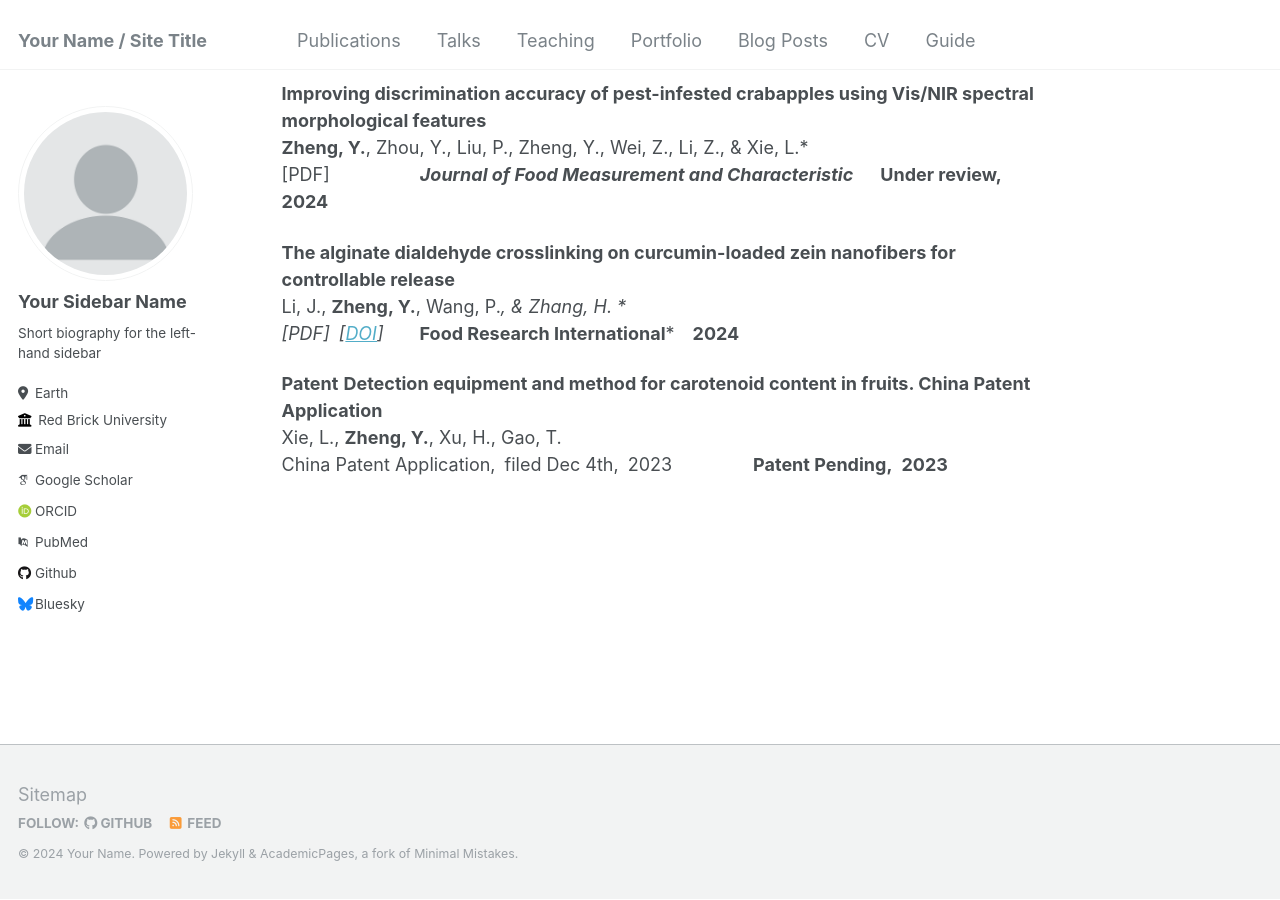
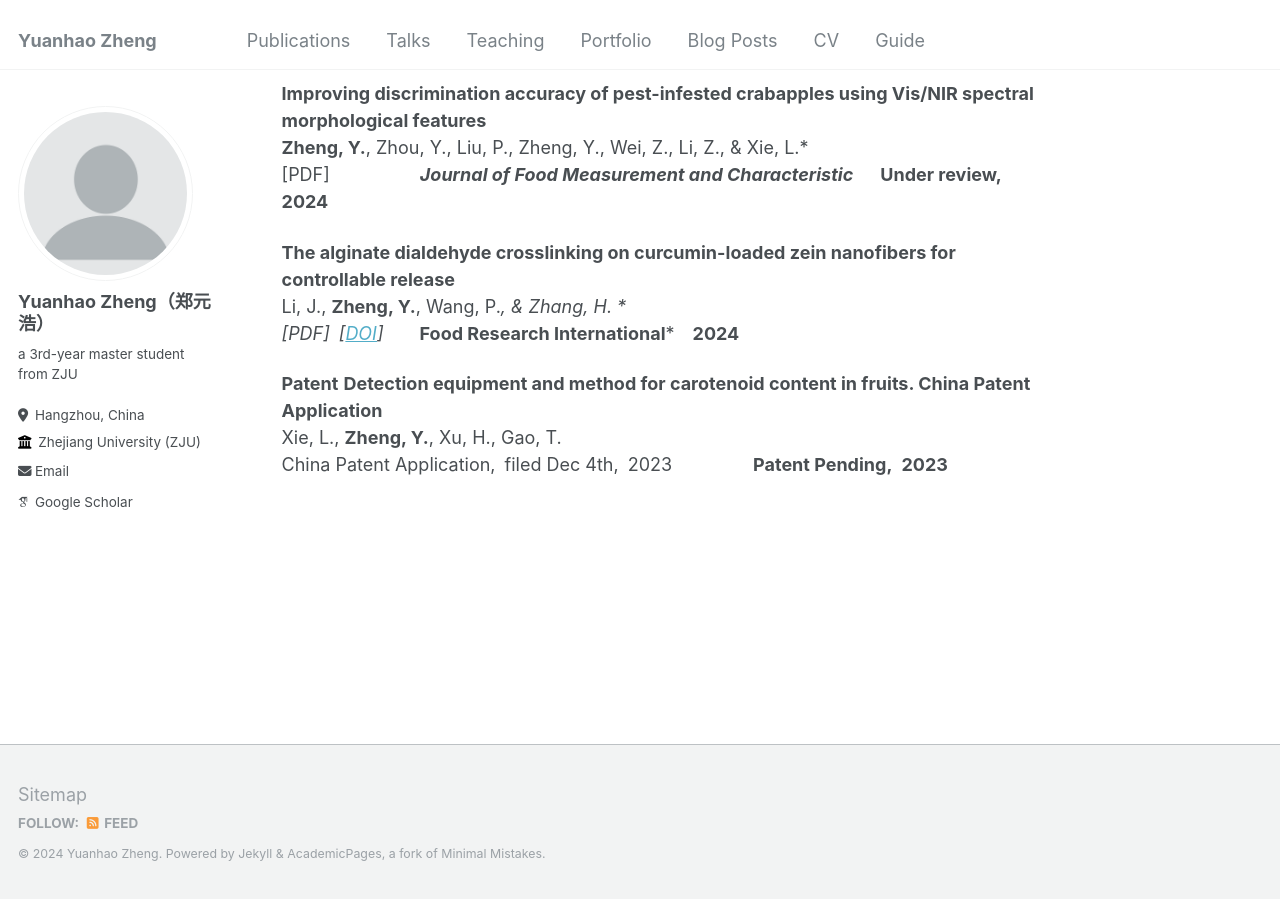
Before and after one commit to Zheng-Yuanhao/Zheng-Yuanhao.github.io, a Jekyll site: the page built from _pages/about.md, in a window 1280 px wide and 900 px high, scrolled down 871 px. Built offline with Jekyll 4.4.1, drawn with Linux system fonts in a browser that asks for light colours; some web fonts are replaced.

Commit message:
Update _config.yml

```diff
--- a/_config.yml
+++ b/_config.yml
@@ -8,13 +8,13 @@
 
 # Basic Site Settings
 locale                   : "en-US"
-title                    : "Your Name / Site Title"
+title                    : "Yuanhao Zheng"
 title_separator          : "-"
-name                     : &name "Your Name"
-description              : &description "personal description"
-url                      : https://academicpages.github.io # the base hostname & protocol for your site e.g. "https://mmistakes.github.io"
+name                     : &name "Yuanhao Zheng"
+description              : &description "a third-year master student from ZJU"
+url                      : https://Zheng-Yuanhao.github.io # the base hostname & protocol for your site e.g. "https://mmistakes.github.io"
 baseurl                  : "" # the subpath of your site, e.g. "/blog"
-repository               : "academicpages/academicpages.github.io"
+repository               : "Zheng-Yuanhao/Zheng-Yuanhao.github.io"
 
 # Site Author - The following control what appear as part of the author content on the side bar.
 #               If a field is blank the icon and link will not appear, otherwise it will be shown.
@@ -22,33 +22,33 @@ repository               : "academicpages/academicpages.github.io"
 author:
   # Biographic information
   avatar           : "profile.png"
-  name             : "Your Sidebar Name"
+  name             : "Yuanhao Zheng（郑元浩）"
   pronouns         : # example: "she/her"
-  bio              : "Short biography for the left-hand sidebar"
-  location         : "Earth"
-  employer         : "Red Brick University"
+  bio              : "a 3rd-year master student from ZJU"
+  location         : "Hangzhou, China"
+  employer         : "Zhejiang University (ZJU)"
   uri              : # URL
-  email            : "none@example.org"
+  email            : "zhengyuanhao@zju.edu.cn"
 
   # Academic websites
   arxiv            : # URL - Update with the correct link to your profile
-  googlescholar    : "https://scholar.google.com/citations?user=PS_CX0AAAAAJ"
+  googlescholar    : "https://scholar.google.com/citations?user=Vgn_0SEAAAAJ"
   impactstory      : # URL
-  orcid            : "http://orcid.org/yourorcidurl"
+  orcid            : #"http://orcid.org/yourorcidurl"
   semantic         : # URL
-  pubmed           : "https://www.ncbi.nlm.nih.gov/pubmed/?term=john+snow"
+  pubmed           : #"https://www.ncbi.nlm.nih.gov/pubmed/?term=john+snow"
   researchgate     : # URL
 
   # Repositories and software development
   bitbucket        : # Username - Update with your username on the site
   codepen          : # Username
   dribbble         : # Username
-  github           : "academicpages"
+  github           : #"academicpages"
   kaggle           : # Username
   stackoverflow    : # User number or user number and name (i.e., use "1" or "1/jeff-atwood")
 
   # Social media
-  bluesky          : "bsky.app" # Replace this with you Bluesky username
+  bluesky          : #"bsky.app" # Replace this with you Bluesky username
   facebook         : # Username
   flickr           : # Username
   foursquare       : # Username
```
